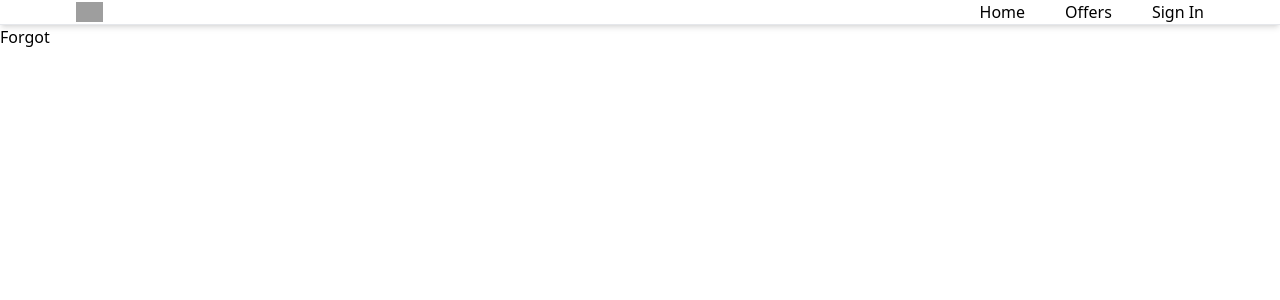
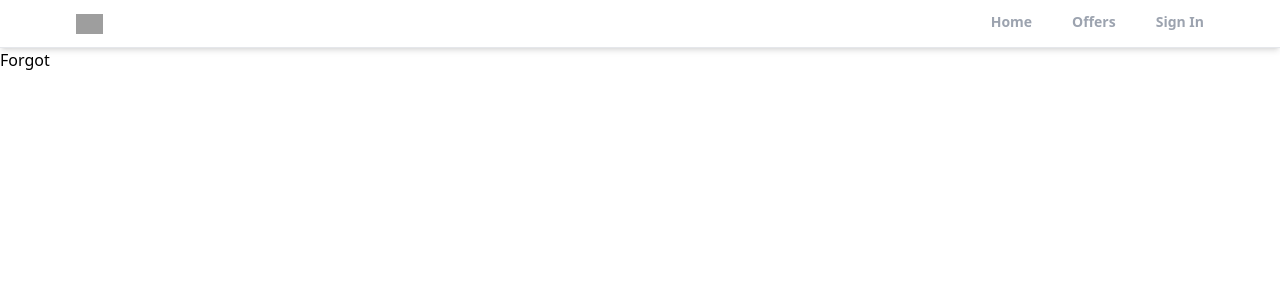
Before and after one commit to trdxDeepu/EstateApp, a React (Vite) app: page /forgot-password in a window 1280 px wide. Shown: the top 300 px of the page. Built offline with nearby package versions, Linux system fonts and the light colour scheme; grey boxes are pictures that could not be loaded.

Commit message:
added border on header tto match path

```diff
--- a/src/Components/Header.jsx
+++ b/src/Components/Header.jsx
@@ -4,6 +4,10 @@ import { useLocation } from "react-router-dom";
 const Header = () => {
   const location = useLocation();
   console.log(location.pathname);
+
+  const pathMatchRouter = (routes) => {
+    if (routes === location.pathname) return true;
+  };
 
   return (
     <div
@@ -23,9 +27,27 @@ const Header = () => {
         </div>
         <div>
           <ul className="flex space-x-10 ">
-            <li>Home</li>
-            <li>Offers</li>
-            <li>Sign In</li>
+            <li
+              className={`py-3 text-sm font-semibold
+             text-gray-400 border-b-[3px] border-b-transparent
+             ${pathMatchRouter("/") && "text-black border-b-red-500"}`}
+            >
+              Home
+            </li>
+            <li
+              className={`py-3 text-sm font-semibold
+             text-gray-400 border-b-[3px] border-b-transparent
+             ${pathMatchRouter("/offer") && "text-black border-b-red-500"}`}
+            >
+              Offers
+            </li>
+            <li
+              className={`py-3 text-sm font-semibold
+             text-gray-400 border-b-[3px] border-b-transparent
+             ${pathMatchRouter("/sign-in") && "text-black border-b-red-500"}`}
+            >
+              Sign In
+            </li>
           </ul>
         </div>
       </header>
```
